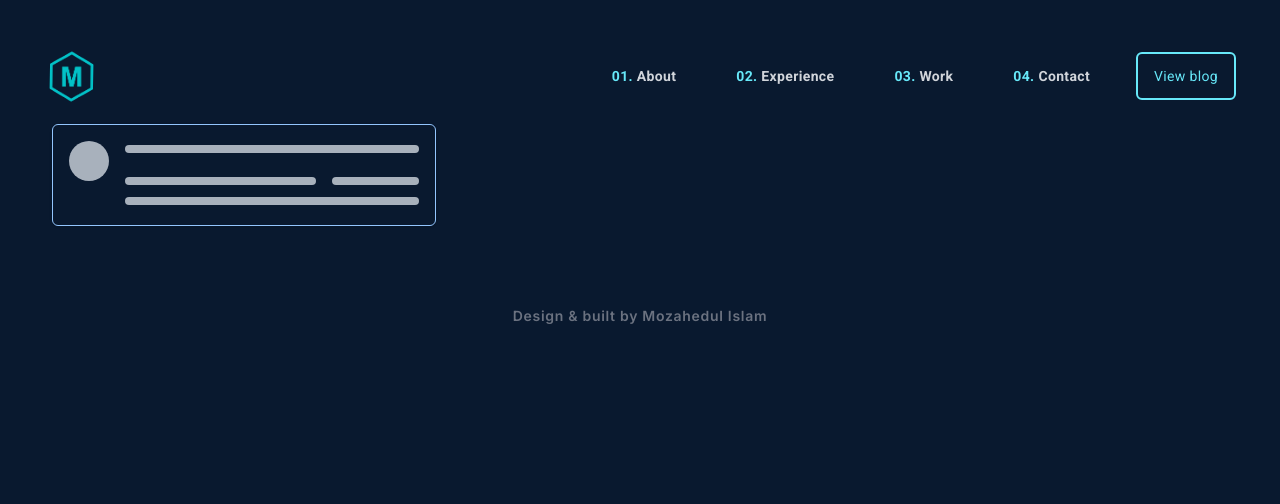
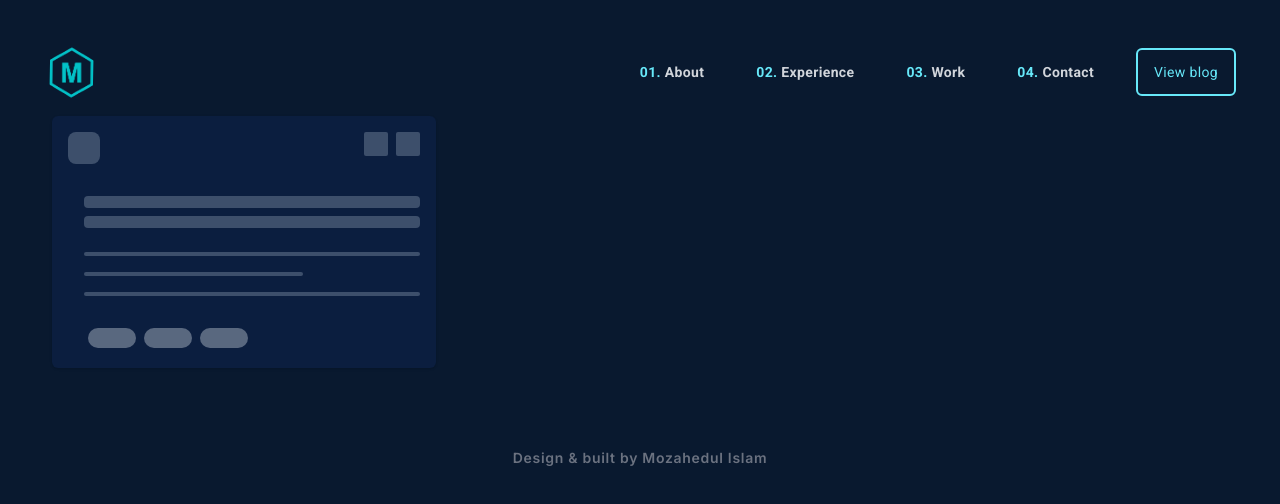
Before and after one commit to Mozahedul/portfolio-mozahedul, a Next.js app: page /components/animation/pulse in a window 1280 px wide. Shown: the top 504 px of the page. Built offline with nearby package versions, Linux system fonts and the light colour scheme.

Commit message:
style: :boom: Change the loading skeleton in work section
When the products loaded from server, it will take some moments. We will show some skeleton at this moment.

```diff
--- a/app/components/about/page.jsx
+++ b/app/components/about/page.jsx
@@ -63,6 +63,17 @@ const AboutPage = () => {
               <BiSolidRightArrow className="mr-2 text-cyan-300" /> Tailwind CSS
             </li>
           </ul>
+          <ul className={inter.className} style={{ marginLeft: "60px" }}>
+            <li className="flex items-center text-xs font-semibold tracking-widest text-gray-400">
+              <BiSolidRightArrow className="mr-2 text-cyan-300" /> MySQL
+            </li>
+            <li className="mt-3 flex items-center text-xs font-semibold tracking-widest text-gray-400">
+              <BiSolidRightArrow className="mr-2 text-cyan-300" /> Material UI
+            </li>
+            <li className="mt-3 flex items-center text-xs font-semibold tracking-widest text-gray-400">
+              <BiSolidRightArrow className="mr-2 text-cyan-300" /> Bootstrap
+            </li>
+          </ul>
         </div>
       </div>
     </div>
--- a/app/components/animation/pulse/page.jsx
+++ b/app/components/animation/pulse/page.jsx
@@ -2,17 +2,34 @@ import React from "react";
 
 const Pulse = () => {
   return (
-    <div className="mx-2 w-full max-w-sm rounded-md border border-blue-300 p-4 shadow">
-      <div className="flex animate-pulse space-x-4">
-        <div className="h-10 w-10 rounded-full bg-slate-200" />
+    <div
+      className="mx-2 w-full max-w-sm rounded-md   p-4 shadow"
+      style={{ backgroundColor: "#0b1e3f" }}
+    >
+      <div className="flex flex-col animate-pulse space-x-4">
+        <div className="h-10 flex justify-between">
+          <div className="h-8 w-8 rounded-lg bg-slate-400 opacity-50" />
+          <div className="flex">
+            <div className="h-6 w-6 rounded-sm bg-slate-400 opacity-50" />
+            <div className="h-6 w-6 rounded-sm bg-slate-400 opacity-50 ml-2" />
+          </div>
+        </div>
         <div className="flex-1 space-y-6 py-1">
-          <div className="h-2 rounded bg-slate-200" />
+          <div className="my-5">
+            <div className="h-3 rounded bg-slate-400 opacity-50 mb-2" />
+            <div className="h-3 rounded bg-slate-400 opacity-50" />
+          </div>
           <div className="space-y-3">
-            <div className="grid grid-cols-3 gap-4">
-              <div className="col-span-2 h-2 rounded bg-slate-200" />
-              <div className="col-span-1 h-2 rounded bg-slate-200" />
+            <div className="grid grid-cols-3 gap-4 mb-8">
+              <div className="col-span-3 h-1 rounded bg-slate-400 opacity-50" />
+              <div className="col-span-2 h-1 rounded bg-slate-400 opacity-50" />
+              <div className="col-span-3 h-1 rounded bg-slate-400 opacity-50" />
             </div>
-            <div className="h-2 rounded bg-slate-200" />
+            <div className="flex">
+              <div className="h-5 mx-1 w-12 rounded-full bg-slate-200 opacity-50" />
+              <div className="h-5 mx-1 w-12 rounded-full bg-slate-200 opacity-50" />
+              <div className="h-5 mx-1 w-12 rounded-full bg-slate-200 opacity-50" />
+            </div>
           </div>
         </div>
       </div>
--- a/app/components/titleBanner/page.jsx
+++ b/app/components/titleBanner/page.jsx
@@ -68,7 +68,7 @@ const TitleHero = () => {
         View My Resume
       </button>
       {viewResume && (
-        <div className="fixed bottom-0 left-0 right-0 top-0 z-50 p-4">
+        <div className="fixed left-0 right-0 top-0 bottom-0 z-50 p-4">
           <button
             type="button"
             onClick={handleClosePdf}
--- a/app/components/workCard/page.jsx
+++ b/app/components/workCard/page.jsx
@@ -23,19 +23,28 @@ const Card = ({
     <div
       data-aos="zoom-in"
       data-aos-duration="1000"
-      className="group flex cursor-pointer flex-col justify-between rounded-md p-6 transition-all duration-500 hover:scale-105"
-      style={{ backgroundColor: "#0b1e3f" }}
+      className="bg-card group flex cursor-pointer flex-col justify-between rounded-md p-6 transition-all duration-1000 transform hover:bg-cardHover"
     >
       <div className="mb-4 flex items-center justify-between">
         <GoFileDirectory className="text-4xl text-cyan-300" />
         <ul className="flex">
           <li className="mr-2">
-            <Link href={github} target="_blank" rel="noreferer">
+            <Link
+              href={github}
+              target="_blank"
+              rel="noreferer"
+              title="GitHub Repository"
+            >
               <LuGithub className="ml-2 text-xl text-gray-400 transition-all duration-500 hover:text-cyan-400" />
             </Link>
           </li>
           <li>
-            <Link href={anchor} target="_blank" rel="noreferer">
+            <Link
+              href={anchor}
+              target="_blank"
+              rel="noreferer"
+              title="Visit Website"
+            >
               <FiExternalLink className="text-xl text-gray-400 transition-all duration-500 hover:text-cyan-400" />
             </Link>
           </li>
--- a/app/globals.css
+++ b/app/globals.css
@@ -4,6 +4,7 @@
 
 body {
   background-color: rgb(9, 25, 47);
+  position: relative;
 }
 
 .profile-img {
@@ -19,7 +20,7 @@ body {
 }
 
 .navBtn {
-  @apply p-2 border-2 rounded-md border-solid border-transparent hover:border-cyan-400 transition-all duration-100 hover:text-cyan-300 focus:bg-cyan-700;
+  @apply p-1 border-2 rounded-md border-solid border-transparent hover:border-cyan-400 transition-all duration-100 hover:text-cyan-300 focus:bg-cyan-700;
 }
 
 /* .navBtn:active {
--- /dev/null
+++ b/app/sections/work/loading.js
@@ -0,0 +1,7 @@
+import React from "react";
+
+const Loading = () => {
+  return <div className="text-white text-xl">Loading Now...</div>;
+};
+
+export default Loading;
--- a/app/sections/work/page.jsx
+++ b/app/sections/work/page.jsx
@@ -1,11 +1,13 @@
 "use client";
 
-import { Suspense, useEffect, useState } from "react";
+import { useEffect, useState } from "react";
 // import Pulse from "@/app/components/animation/pulse/page";
 import AOS from "aos";
+import { v4 as uuidv4 } from "uuid";
 import Card from "@/app/components/workCard/page";
 import fetchServerData from "@/app/functions/getData/fetchData";
 import { inter } from "@/utils/google-fonts/fonts";
+import Pulse from "@/app/components/animation/pulse/page";
 
 export default function Work() {
   const [showMore, setShowMore] = useState(1);
@@ -146,7 +148,7 @@ export default function Work() {
     <div className={`mt-40 ${inter.className}`} id="work">
       <div data-aos="fade-up" data-aos-duration="1000">
         <h2 className="text-center text-3xl font-bold leading-5 text-gray-300">
-          Notable working projects
+          <span className="text-cyan-400">03.</span> Notable working projects
         </h2>
 
         <button
@@ -157,36 +159,26 @@ export default function Work() {
         </button>
       </div>
 
-      {
-        Array.isArray(projects) && projects.length && (
+      {Array.isArray(projects) && projects.length ? (
         <div className="grid auto-rows-fr gap-4 md:grid-cols-2 lg:mx-8 lg:grid-cols-3 xl:mx-36">
           {projects.slice(0, showMore).map(project => (
-              <Suspense
-                key={project.id}
-                fallback={
-                  <p className="font-bold text-2xl text-white">Loading Page</p>
-                }
-              >
             <Card
+              key={uuidv4()}
               title={project.title}
               description={project.description}
               anchor={project.anchor}
               github={project.github}
               language={project.language}
             />
-              </Suspense>
           ))}
         </div>
-        )
-        // :
-        // (
-        //   <div className="flex xl:mx-36">
-        //     <Pulse />
-        //     <Pulse />
-        //     <Pulse />
-        //   </div>
-        // )
-      }
+      ) : (
+        <div className="grid auto-rows-fr gap-4 md:grid-cols-2 lg:mx-8 lg:grid-cols-3 xl:mx-36">
+          {[...Array(100).keys()].slice(0, showMore).map(() => (
+            <Pulse key={uuidv4()} />
+          ))}
+        </div>
+      )}
 
       <div className="flex justify-center">
         {showMore < projects.length ? (
--- a/package.json
+++ b/package.json
@@ -19,7 +19,8 @@
     "react-icons": "^4.12.0",
     "react-toastify": "^9.1.3",
     "slugify": "^1.6.6",
-    "typed.js": "^2.1.0"
+    "typed.js": "^2.1.0",
+    "uuid": "^9.0.1"
   },
   "devDependencies": {
     "@builder.io/partytown": "^0.8.1",
--- a/tailwind.config.js
+++ b/tailwind.config.js
@@ -1,18 +1,22 @@
 /** @type {import('tailwindcss').Config} */
 module.exports = {
   content: [
-    './pages/**/*.{js,ts,jsx,tsx,mdx}',
-    './components/**/*.{js,ts,jsx,tsx,mdx}',
-    './app/**/*.{js,ts,jsx,tsx,mdx}',
+    "./pages/**/*.{js,ts,jsx,tsx,mdx}",
+    "./components/**/*.{js,ts,jsx,tsx,mdx}",
+    "./app/**/*.{js,ts,jsx,tsx,mdx}",
   ],
   theme: {
     extend: {
       backgroundImage: {
-        'gradient-radial': 'radial-gradient(var(--tw-gradient-stops))',
-        'gradient-conic':
-          'conic-gradient(from 180deg at 50% 50%, var(--tw-gradient-stops))',
+        "gradient-radial": "radial-gradient(var(--tw-gradient-stops))",
+        "gradient-conic":
+          "conic-gradient(from 180deg at 50% 50%, var(--tw-gradient-stops))",
+      },
+      colors: {
+        card: "#0b1e40",
+        cardHover: "#0f2957",
       },
     },
   },
   plugins: [],
-}
+};
```
Also changed, not shown: 1 other file (tests, documents, lock files or other folders). Lines whose indentation alone changed are shown as unchanged.
